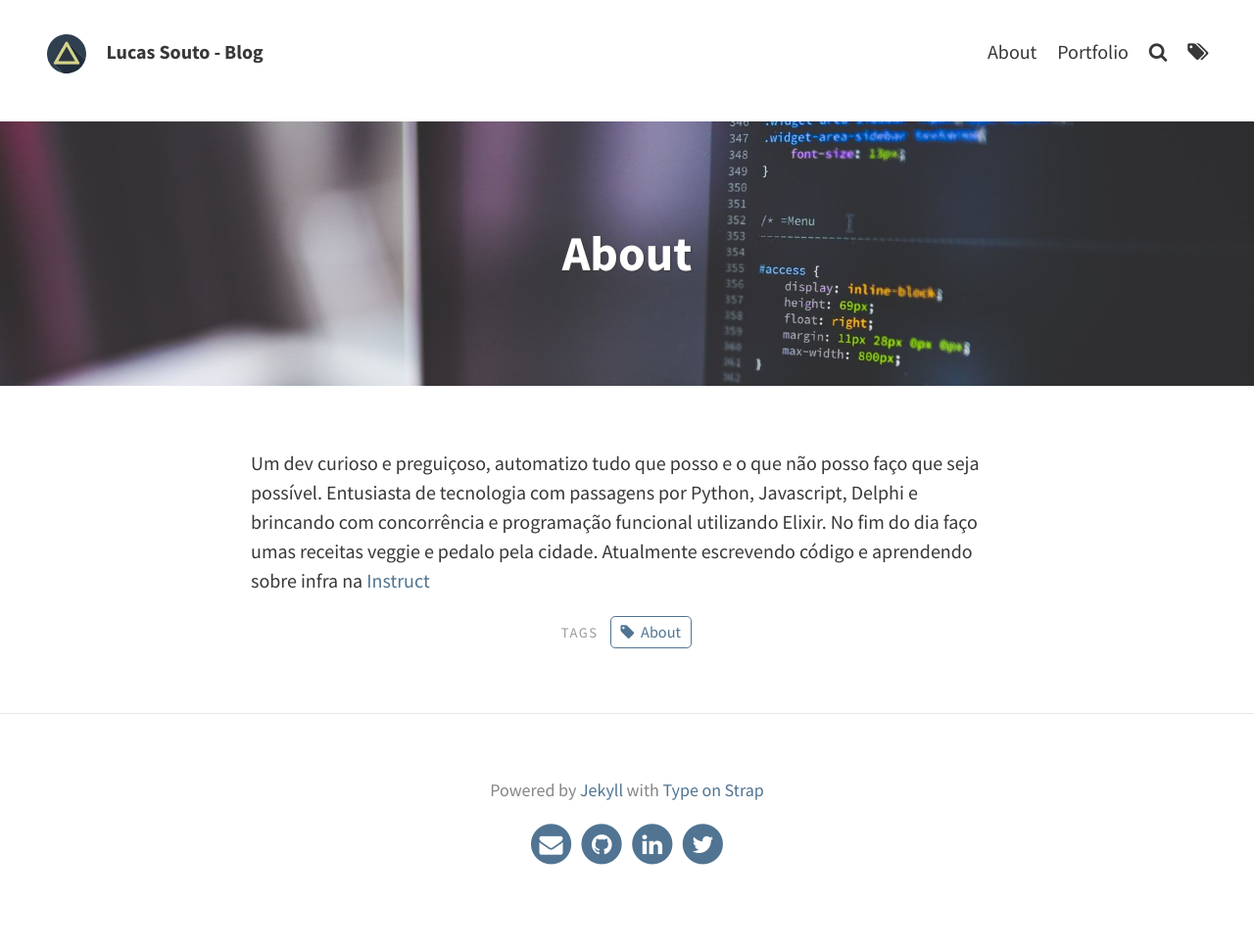
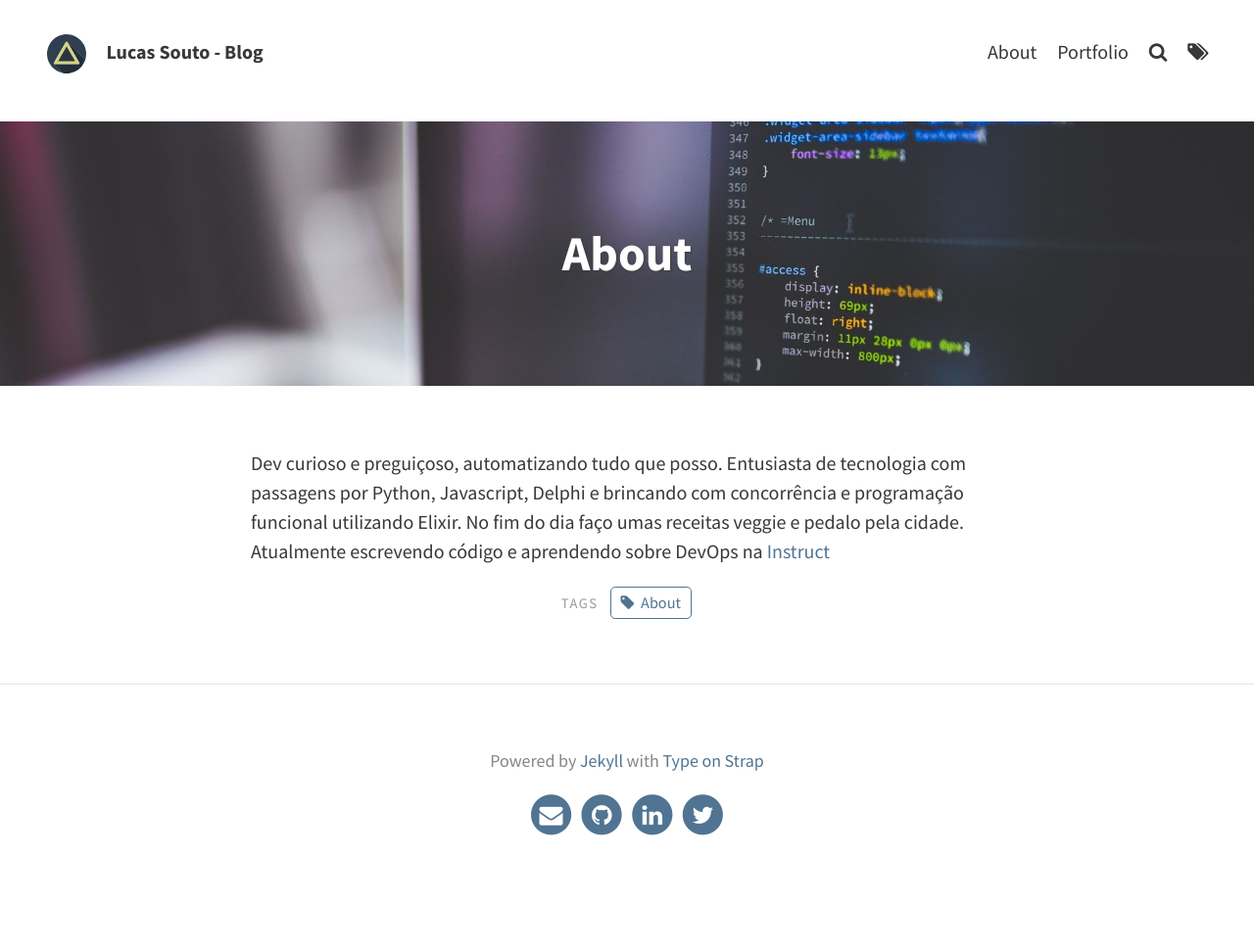
Before and after one commit to lucassouto/lucassouto.github.io, a Jekyll site: the page built from pages/about.md, in a window 1280 px wide. Shown: the whole page at 98% size. Built offline with Jekyll 4.4.1, drawn with Linux system fonts in a browser that asks for light colours; after the commit the page ends 938 px from its top, so only the background shows below that.

Commit message:
feat(about): Update about

```diff
--- a/pages/about.md
+++ b/pages/about.md
@@ -6,4 +6,4 @@
 tags: [About]
 ---
 
-Um dev curioso e preguiçoso, automatizo tudo que posso e o que não posso faço que seja possível. Entusiasta de tecnologia com passagens por Python, Javascript, Delphi e brincando com concorrência e programação funcional utilizando Elixir. No fim do dia faço umas receitas veggie e pedalo pela cidade. Atualmente escrevendo código e aprendendo sobre infra na [Instruct](https://instruct.com.br/)
+Dev curioso e preguiçoso, automatizando tudo que posso. Entusiasta de tecnologia com passagens por Python, Javascript, Delphi e brincando com concorrência e programação funcional utilizando Elixir. No fim do dia faço umas receitas veggie e pedalo pela cidade. Atualmente escrevendo código e aprendendo sobre DevOps na [Instruct](https://instruct.com.br/)
```
